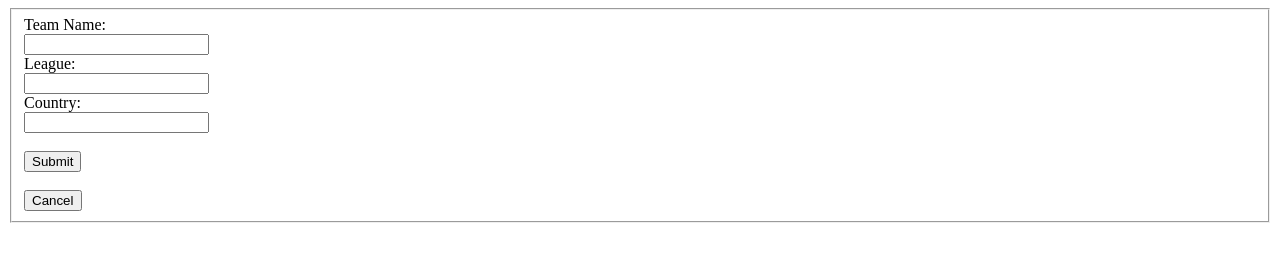
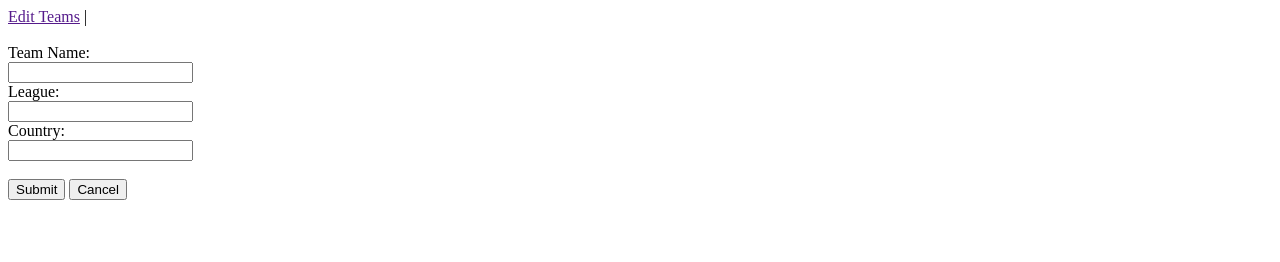
Before and after one commit to wilcotom/football-database, a plain HTML site: page index.html in a window 1280 px wide. Drawn offline with Linux system fonts and the light colour scheme.

Commit message:
Update index.html
Removed un-wanted breaks, changed title, removed grouping around inputs

```diff
--- a/index.html
+++ b/index.html
@@ -1,14 +1,20 @@
-
 <!DOCTYPE html>
 <html>
 
 <head>
-<title>Team Database</title>
+<title>Edit Teams</title>
 </head>
+
+<body>
+
+ <nav>
+  <a href="">Edit Teams</a> |
+</nav>
+
+<br>
 
 <form>
 
-  <fieldset>
   Team Name:<br>
   <input type="text" name="teamname">
   <br>
@@ -19,10 +25,10 @@
   <input type="text" name="teamcountry">
   <br><br>
   <input type="submit" value="Submit">
-  <br><br>
   <input type="submit" value="Cancel">
-</fieldset>
 
 </form>
 
+</body>
+
 </html>
```
